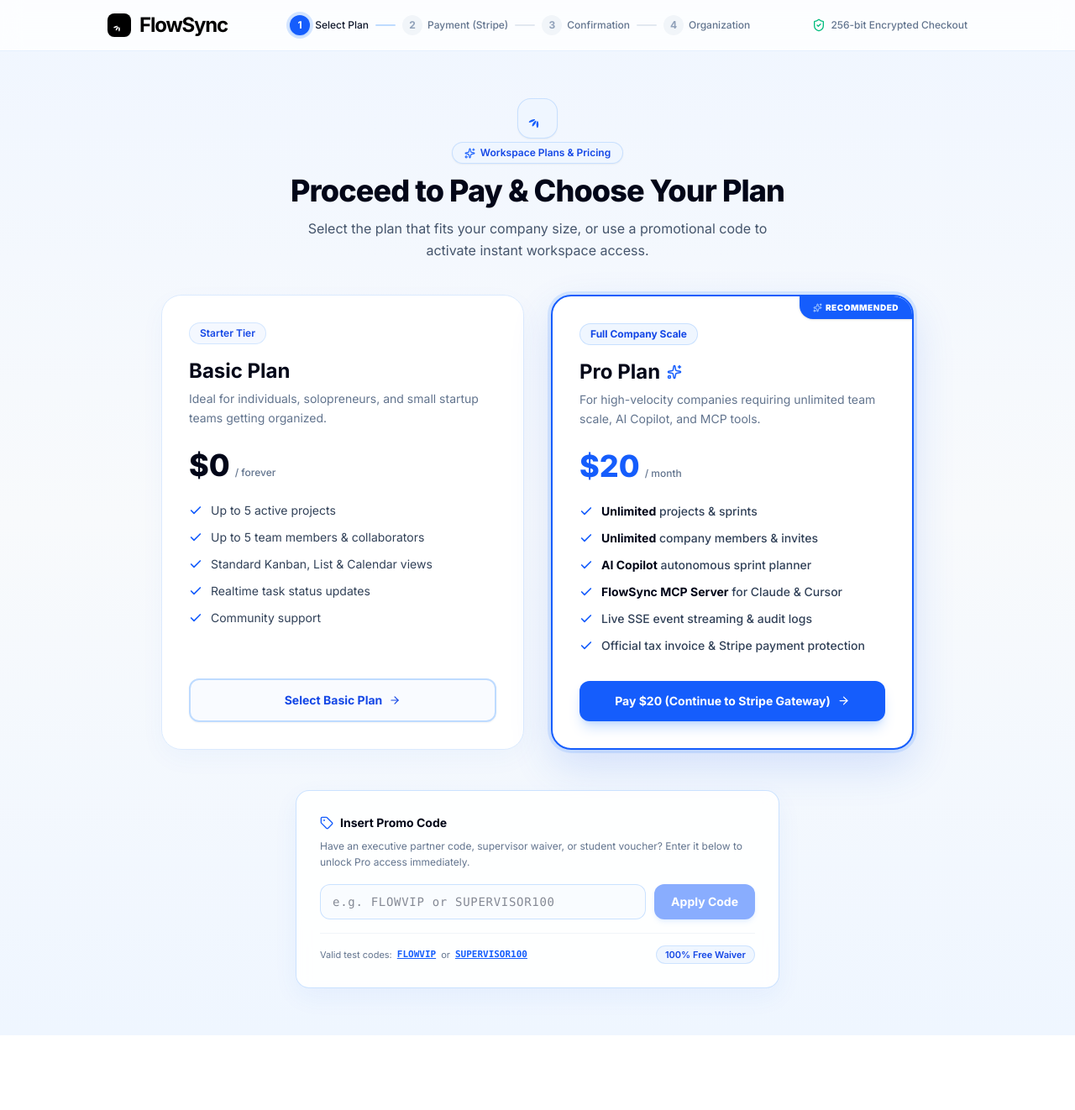
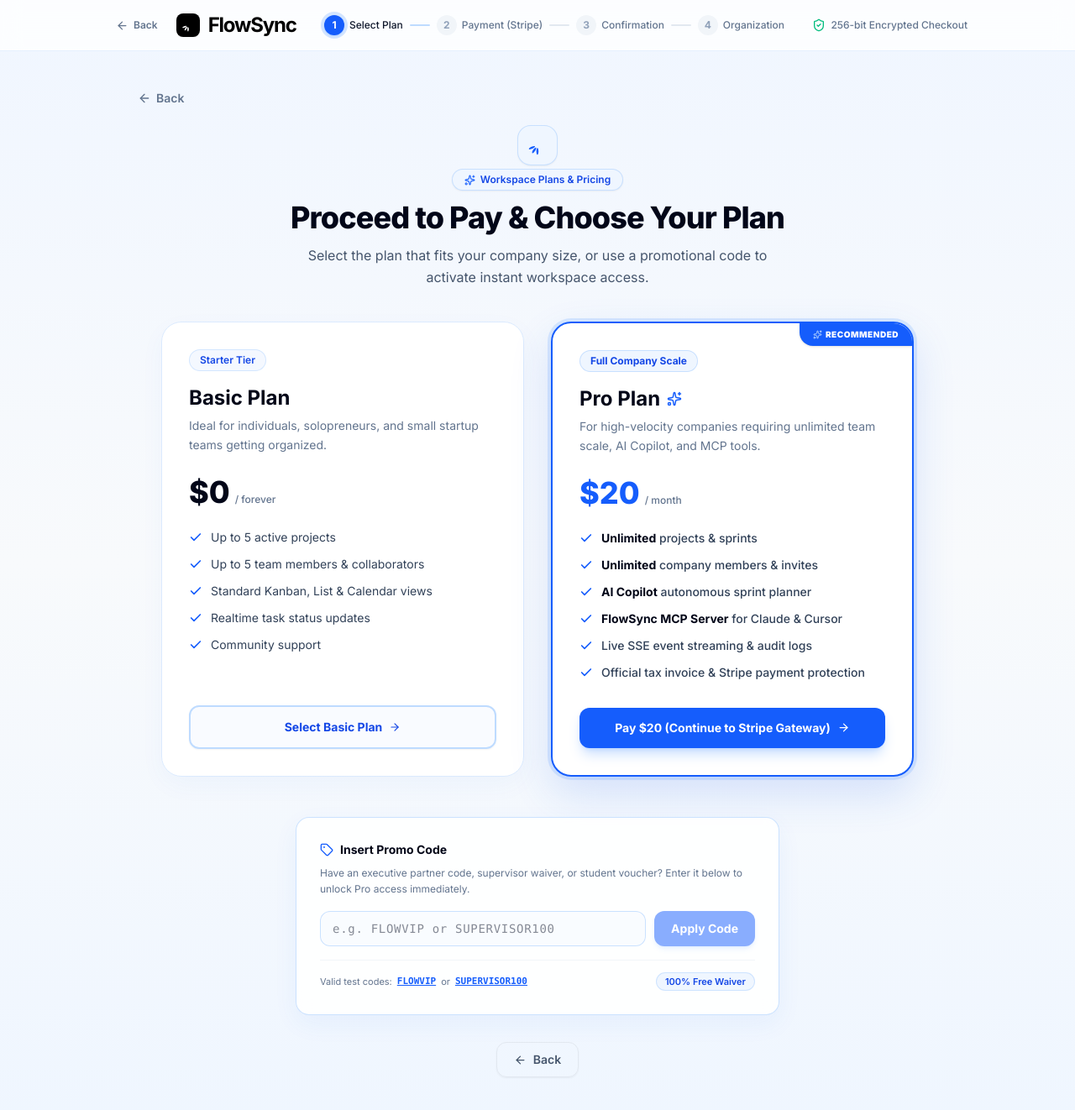
Before and after one commit to rasel1510/TaskFlow, a Next.js app: page /onboarding/plans in a window 1280 px wide. Shown: the top 1322 px of the page at 84% size. Before the commit the page ends 1233 px from the top, so only its background shows below. Built offline with nearby package versions, Linux system fonts and the light colour scheme.

Commit message:
feat(onboarding): add back button to plans selection page and header

```diff
--- a/src/app/onboarding/organization/page.tsx
+++ b/src/app/onboarding/organization/page.tsx
@@ -126,7 +126,7 @@ function OnboardingOrganizationContent() {
 
   return (
     <div className="min-h-screen bg-gradient-to-b from-[#F0F6FF] via-[#F8FAFC] to-[#EFF6FF] dark:from-[#0B1120] dark:via-[#0F172A] dark:to-[#0B1120] text-slate-900 dark:text-slate-100 flex flex-col font-sans relative overflow-x-hidden transition-colors">
-      <OnboardingHeader currentStep={4} />
+      <OnboardingHeader currentStep={4} onBack={handleBack} />
 
       <main className="flex-1 max-w-2xl w-full mx-auto px-4 sm:px-6 py-10 sm:py-14 flex flex-col items-center">
 
--- a/src/app/onboarding/plans/page.tsx
+++ b/src/app/onboarding/plans/page.tsx
@@ -3,7 +3,7 @@
 import React, { useState } from 'react';
 import { useRouter } from 'next/navigation';
 import OnboardingHeader from '@/components/onboarding/OnboardingHeader';
-import { Check, Sparkles, ArrowRight, Tag, AlertCircle } from 'lucide-react';
+import { Check, Sparkles, ArrowRight, ArrowLeft, Tag, AlertCircle } from 'lucide-react';
 
 export default function OnboardingPlansPage() {
   const router = useRouter();
@@ -16,6 +16,15 @@ export default function OnboardingPlansPage() {
   const [basicLoading, setBasicLoading] = useState(false);
   const [proLoading, setProLoading] = useState(false);
   const [proError, setProError] = useState<string | null>(null);
+
+  // Navigate back safely to previous page (signup or login or home)
+  const handleBack = () => {
+    if (typeof window !== 'undefined' && window.history.length > 1) {
+      router.back();
+    } else {
+      router.push('/auth/signup');
+    }
+  };
 
   // Handle selecting the Basic Plan ($0)
   const handleSelectBasic = async () => {
@@ -110,9 +119,21 @@ export default function OnboardingPlansPage() {
       <div className="absolute top-1/3 -right-48 w-[400px] h-[400px] bg-indigo-500/10 blur-[140px] rounded-full pointer-events-none -z-10" />
 
       {/* Top Header with official FlowSync logo and stepper */}
-      <OnboardingHeader currentStep={1} />
+      <OnboardingHeader currentStep={1} onBack={handleBack} />
 
-      <main className="flex-1 max-w-5xl w-full mx-auto px-4 sm:px-6 py-10 sm:py-14 flex flex-col items-center">
+      <main className="flex-1 max-w-5xl w-full mx-auto px-4 sm:px-6 py-6 sm:py-10 flex flex-col items-center">
+
+        {/* Top Back Navigation Link */}
+        <div className="w-full max-w-5xl mb-3 sm:mb-4 flex items-center justify-start">
+          <button
+            type="button"
+            onClick={handleBack}
+            className="inline-flex items-center gap-1.5 px-3 py-1.5 rounded-lg text-xs sm:text-sm font-semibold text-slate-500 hover:text-slate-900 dark:text-slate-400 dark:hover:text-white hover:bg-slate-100/80 dark:hover:bg-slate-800/80 transition-all cursor-pointer group"
+          >
+            <ArrowLeft size={16} className="group-hover:-translate-x-0.5 transition-transform" />
+            <span>Back</span>
+          </button>
+        </div>
 
         {/* Hero Section with Official Landing Page Logo & FlowSync Blue Accent */}
         <div className="text-center max-w-2xl mx-auto space-y-3">
@@ -359,6 +380,18 @@ export default function OnboardingPlansPage() {
           </div>
         </div>
 
+        {/* Bottom Back Button */}
+        <div className="w-full max-w-xl mt-8 mb-4 flex items-center justify-center">
+          <button
+            type="button"
+            onClick={handleBack}
+            className="inline-flex items-center gap-2 px-5 py-2.5 rounded-xl text-xs sm:text-sm font-semibold text-slate-600 dark:text-slate-400 hover:text-slate-950 dark:hover:text-white border border-slate-200 dark:border-slate-800 hover:bg-white dark:hover:bg-slate-900 shadow-xs transition-all cursor-pointer group"
+          >
+            <ArrowLeft size={15} className="group-hover:-translate-x-0.5 transition-transform" />
+            <span>Back</span>
+          </button>
+        </div>
+
       </main>
     </div>
   );
--- a/src/components/onboarding/OnboardingHeader.tsx
+++ b/src/components/onboarding/OnboardingHeader.tsx
@@ -2,10 +2,11 @@
 
 import React from 'react';
 import Link from 'next/link';
-import { Check, ShieldCheck } from 'lucide-react';
+import { Check, ShieldCheck, ArrowLeft } from 'lucide-react';
 
 interface OnboardingHeaderProps {
   currentStep: 1 | 2 | 3 | 4;
+  onBack?: () => void;
 }
 
 const STEPS = [
@@ -15,10 +16,24 @@ const STEPS = [
   { step: 4, label: 'Organization' },
 ];
 
-export default function OnboardingHeader({ currentStep }: OnboardingHeaderProps) {
+export default function OnboardingHeader({ currentStep, onBack }: OnboardingHeaderProps) {
   return (
     <header className="w-full bg-white/80 dark:bg-slate-950/80 backdrop-blur-md border-b border-blue-100/70 dark:border-slate-800/80 py-3.5 px-4 sm:px-8 sticky top-0 z-40 transition-colors">
       <div className="max-w-5xl mx-auto flex items-center justify-between gap-4">
+
+        {/* Left Side: Back button + Brand Logo */}
+        <div className="flex items-center gap-2 sm:gap-3">
+          {onBack && (
+            <button
+              type="button"
+              onClick={onBack}
+              aria-label="Back"
+              className="inline-flex items-center gap-1.5 px-2.5 py-1.5 rounded-lg text-xs font-semibold text-slate-500 hover:text-slate-900 dark:text-slate-400 dark:hover:text-white hover:bg-slate-100/80 dark:hover:bg-slate-800/80 transition-all cursor-pointer group"
+            >
+              <ArrowLeft size={15} className="group-hover:-translate-x-0.5 transition-transform" />
+              <span className="hidden sm:inline">Back</span>
+            </button>
+          )}
 
           {/* Brand Logo — Exact FlowSync Logo from Landing Page */}
           <Link href="/" aria-label="FlowSync Home" className="flex items-center gap-2.5 group">
@@ -34,6 +49,7 @@ export default function OnboardingHeader({ currentStep }: OnboardingHeaderProps)
               FlowSync
             </span>
           </Link>
+        </div>
 
         {/* Multi-step progress indicator in FlowSync Blue */}
         <div className="hidden sm:flex items-center gap-2">
```
Lines whose indentation alone changed are shown as unchanged.
